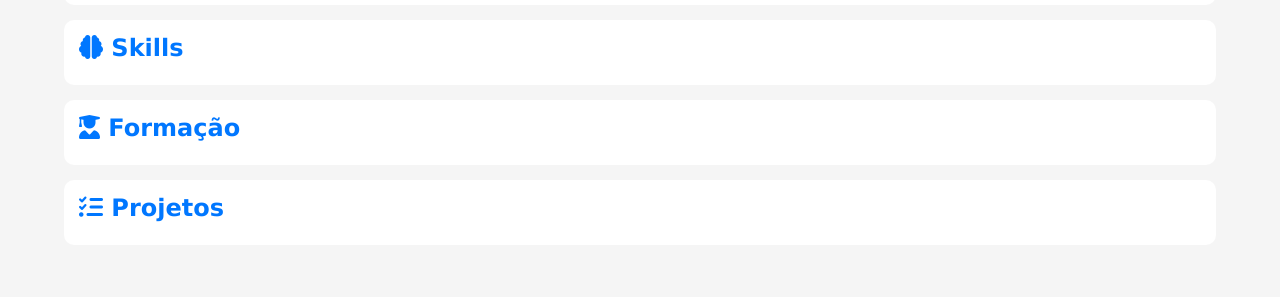
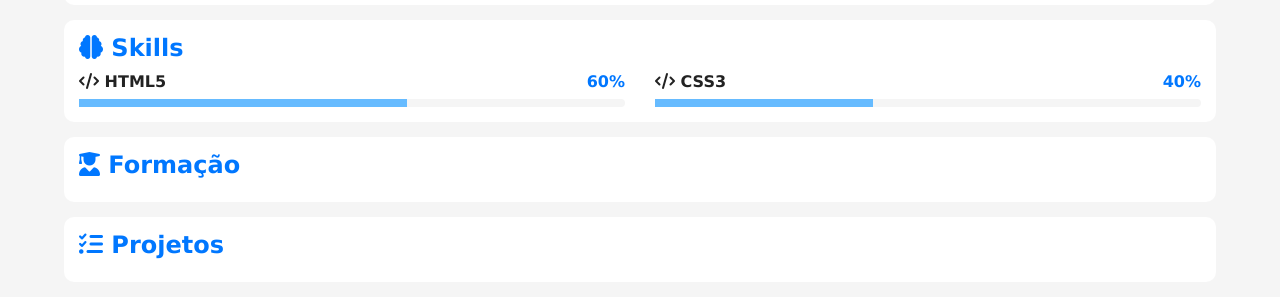
Before and after one commit to jull-tech/projeto-portifolio, a plain HTML site: page index.html in a window 1280 px wide. Shown: the part 1190-1487 px from the top of the page. Before the commit the page ends 1450 px from the top, so only its background shows below. Drawn offline with Linux system fonts and the light colour scheme.

Commit message:
update-0.7
skills add

```diff
--- a/estilos/style.css
+++ b/estilos/style.css
@@ -134,3 +134,44 @@ article h2 {
   color: var(--destaque);
   margin-bottom: 10px;
 }
+
+#skill-container {
+  display: grid;
+  grid-template-columns: 1fr;
+  gap: 30px;
+}
+
+#skill-container .info {
+  display: flex;
+  justify-content: space-between;
+  align-items: center;
+}
+
+#skill-container .nome {
+  font-weight: bold;
+  color: var(--texto);
+}
+
+#skill-container .porcent {
+  font-weight: bold;
+  color: var(--destaque);
+}
+
+#skill-container .barra {
+  width: 100%;
+  height: 8px;
+  border-radius: 5px;
+  background-color: var(--fundo-principal);
+  margin-top: 5px;
+}
+
+#skill-container .progresso {
+  height: 100%;
+  background-color: var(--destaque-inverso);
+}
+
+@media screen and (min-width: 768px) {
+  #skill-container {
+    grid-template-columns: 1fr 1fr;
+  }
+}
--- a/index.html
+++ b/index.html
@@ -48,10 +48,40 @@
 
             <article id="skills">
                 <h2><i class="fa-solid fa-brain"></i> Skills</h2>
+                <div id="skill-container">
+                    <div class="item">
+                        <div class="info">
+                            <span class="nome">
+                               <i class="fa-solid fa-code"></i> HTML5
+                            </span>
+                            <span class="porcent">
+                                60%
+                            </span>
+                        </div>
+
+                        <div class="barra">
+                            <div class="progresso" style="width: 60%;">
+                            </div>
+                        </div>
+                    </div>
+                    <div class="item">
+                        <div class="info">
+                            <span class="nome">
+                                <i class="fa-solid fa-code"></i> CSS3
+                            </span>
+                            <span class="porcent">
+                                40%
+                            </span>
+                        </div>
+
+                        <div class="barra">
+                            <div class="progresso" style="width: 40%;">
+                </div>
             </article>
 
             <article id="formaçao">
                 <h2><i class="fa-solid fa-user-graduate"></i> Formação</h2>
+
             </article>
 
             <article id="projetos">
```
